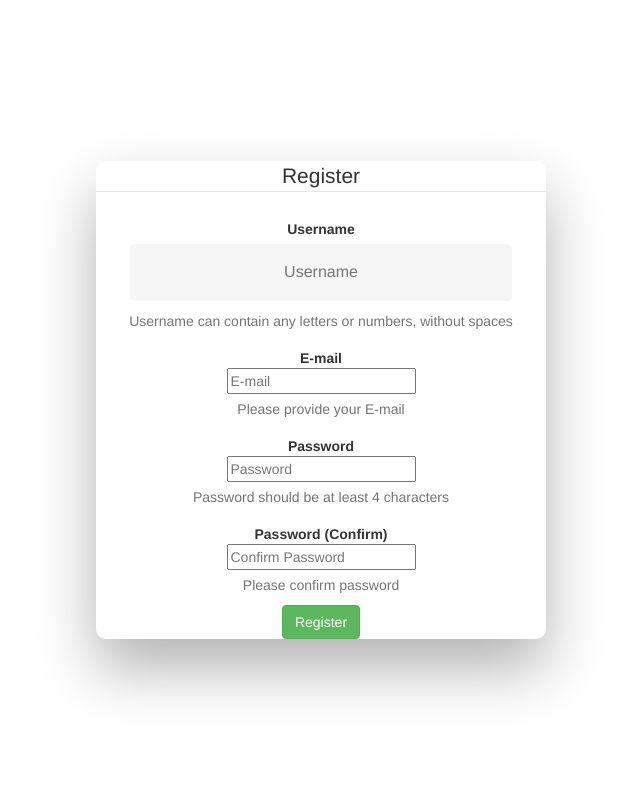
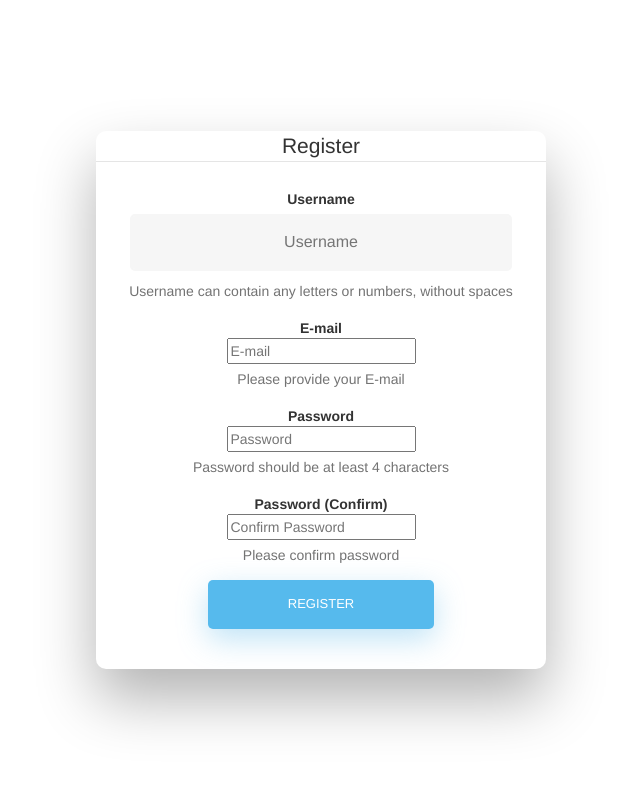
Before and after one commit to mevorahde/cs50, a Flask app: page /register in a window 1280 px wide. Shown: the whole page, without its empty margins (319-959 px from the left). Run offline with Flask 2, Linux system fonts and the light colour scheme; some libraries are stand-ins or nearby versions.

Commit message:
Update Project1 to do some refactoring and get started on 'forgot password' functionality.

```diff
--- a/project1/application.py
+++ b/project1/application.py
@@ -32,7 +32,7 @@ def login():
     username = request.form.get("user_name")
     password = request.form.get("password")
     if db.execute("SELECT user_name, password FROM users WHERE user_name = :username AND password = :password", {"username" :username, "password": password}):
-        return render_template("success.html")
+        return render_template("success.html", message="Welcome back!")
     else:
         return render_template("error.html", message="Invalid Username or Password.")
 
@@ -46,15 +46,28 @@ def register():
 def signup():
     username = request.form.get("username")
     password = request.form.get("password")
+    password_confirm = request.form.get("passwordConfirm")
     email = request.form.get("email")
-    if db.execute("SELECT * FROM users WHERE user_name = :username", {"username": str(username)}).rowcount == 1:
+    if password != password_confirm:
+        return render_template("error.html", message="'Password' and 'Confirm Password' fields do not match. Please have the passwords match.")
+    if db.execute("SELECT user_name, password, email FROM users WHERE user_name = :username", {"username": str(username)}).rowcount == 1:
         return render_template("error.html", message="The username you entered already exists. Please enter in a different username.")
-    if db.execute("SELECT * FROM users WHERE email = :email", {"email": email}).rowcount == 1:
+    if db.execute("SELECT user_name, password, email FROM users WHERE email = :email", {"email": email}).rowcount == 1:
         return render_template("error.html", message="The email you entered already exists. Please enter in a different email.")
     db.execute("INSERT INTO users (user_name, password, email) VALUES (:username, :password, :email)",
         {"username": username, "password": password, "email": email})
     db.commit()
-    return render_template("success.html")
+    return render_template("success.html", message="Registeration complete, thanks for joining!")
+
+
+@app.route("/forgot-password")
+def forgot_password_page():
+    return render_template("forgot-password.html")
+
+
+@app.route("/email-sent")
+def send_password_email():
+    return render_template("forgot-password.html")
 
 
 if __name__ == "__main__":
--- a/project1/templates/index.html
+++ b/project1/templates/index.html
@@ -14,7 +14,7 @@
         <input type="button" onclick="location.href='/register';" class="fadeIn fourth" value="Register" />
     </div>
     <div id="formFooter">
-      <a class="underlineHover" href="#">Forgot Password?</a>
+      <a class="underlineHover fadeIn fourth" href="/forgot-password">Forgot Password?</a>
     </div>
   </div>
 </div>
--- a/project1/templates/layout.html
+++ b/project1/templates/layout.html
@@ -2,8 +2,8 @@
 	<html>
 <head>
     <meta name="viewport" content="width=device-width, initial-scale=1.0">
-    <link rel='icon' href='favicon.ico' type='image/x-icon' />
-    <title>Book Login</title>
+    <title>Book Review Site</title>
+    <link rel='icon' href='static/images/favicon.ico' type='image/x-icon' />
     <link rel="stylesheet" href="static/css/style.css">
     <link href="//maxcdn.bootstrapcdn.com/bootstrap/4.0.0/css/bootstrap.min.css" rel="stylesheet" id="bootstrap-css">
     <script src="//maxcdn.bootstrapcdn.com/bootstrap/4.0.0/js/bootstrap.min.js"></script>
--- a/project1/templates/register.html
+++ b/project1/templates/register.html
@@ -1,6 +1,6 @@
 {% extends "layout.html" %}
 {% block content %}
-<div class="wrapper fadeInDown">
+<div class="wrapper fadeInDown first">
   <div id="formContent">
 <form class="form-horizontal" action="{{ url_for('signup') }}" method="POST">
   <fieldset>
@@ -9,8 +9,8 @@
     </div>
     <div class="control-group">
       <!-- Username -->
-      <label class="control-label"  for="username">Username</label>
-      <div class="controls">
+      <label class="control-label fadeIn second"  for="username">Username</label>
+      <div class="controls fadeIn second">
         <input type="text" id="username" name="username" placeholder="Username" class="input-xlarge" required>
         <p class="help-block">Username can contain any letters or numbers, without spaces</p>
       </div>
@@ -18,8 +18,8 @@
 
     <div class="control-group">
       <!-- E-mail -->
-      <label class="control-label" for="email">E-mail</label>
-      <div class="controls">
+      <label class="control-label fadeIn second" for="email">E-mail</label>
+      <div class="controls fadeIn second">
         <input type="email" id="email" name="email" placeholder="E-mail" class="input-xlarge" required>
         <p class="help-block">Please provide your E-mail</p>
       </div>
@@ -27,8 +27,8 @@
 
     <div class="control-group">
       <!-- Password-->
-      <label class="control-label" for="password">Password</label>
-      <div class="controls">
+      <label class="control-label fadeIn second" for="password">Password</label>
+      <div class="controls fadeIn second">
         <input type="password" id="password" name="password" placeholder="Password" class="input-xlarge" required>
         <p class="help-block">Password should be at least 4 characters</p>
       </div>
@@ -36,17 +36,18 @@
 
     <div class="control-group">
       <!-- Confirm Password -->
-      <label class="control-label"  for="password_confirm">Password (Confirm)</label>
-      <div class="controls">
-        <input type="password" id="password_confirm" name="password_confirm" placeholder="Confirm Password" class="input-xlarge" required>
+      <label class="control-label fadeIn second"  for="passwordConfirm">Password (Confirm)</label>
+      <div class="controls fadeIn second">
+        <input type="passwordConfirm" id="passwordConfirm" name="passwordConfirm" placeholder="Confirm Password" class="input-xlarge" required>
         <p class="help-block">Please confirm password</p>
       </div>
     </div>
 
     <div class="control-group">
       <!-- Button -->
-      <div class="controls">
-        <button class="btn btn-success">Register</button>
+      <div class="controls fadeIn third">
+        <input type="button" class="fadeIn third" value="Register" />
+        <!--<button class="btn btn-success">Register</button>-->
       </div>
     </div>
   </fieldset>
```
Also changed, not shown: project1/templates/forgot-password.html (added, +10 -0 lines), project1/templates/success.html (+5 -2 lines), project1/static/images/favicon.ico (added).
